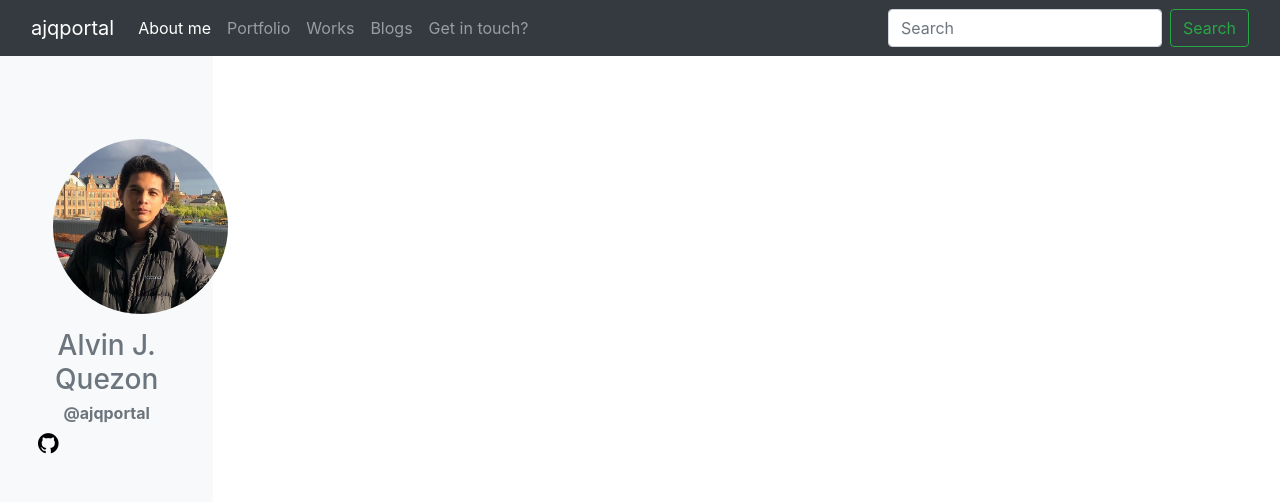
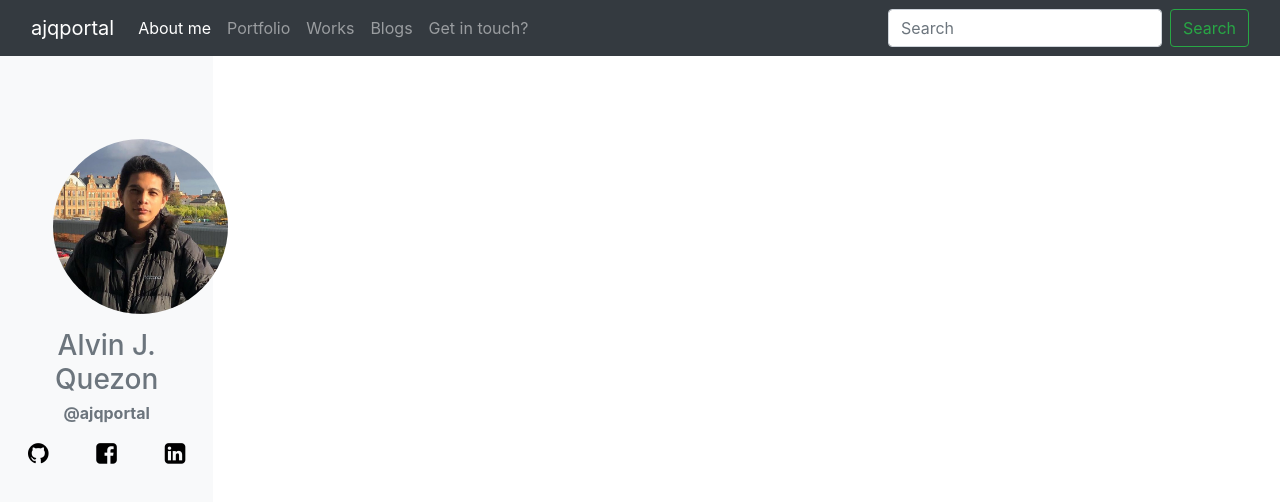
Before and after one commit to ajqportal/ajqportal.github.io, a plain HTML site: page index.html in a window 1280 px wide. Drawn offline with nearby package versions, Linux system fonts and the light colour scheme.

Commit message:
added social media contacts

```diff
--- a/index.html
+++ b/index.html
@@ -55,8 +55,16 @@
                             <div class="col-md-12 text-center">
                                 <h3 class="text-muted text-full-name">Alvin J. Quezon</h3>
                                 <h6 class="text-muted text-side-panel">@<a href="/index.html" class="text-reset">ajqportal</a></h6>
-                                <div class="col-md-4">
-                                    <a href="https://github.com/ajqportal" id="github" title="Personal GitHub account" data-toggle="tooltip"><i class="fa fa-github" style="color: black; font-size: 24px;"></i></a>
+                                <div class="row justify-content-center" style="padding-top: 10px;">
+                                    <div class="col-md-4">
+                                        <a href="https://github.com/ajqportal" id="github" title="Personal GitHub account" data-toggle="tooltip"><i class="fa fa-github" style="color: black; font-size: 24px;"></i></a>
+                                    </div>
+                                    <div class="col-md-4">
+                                        <a href="https://facebook.com/ajqportal" id="facebook" title="Facebook profile" data-toggle="tooltip"><i class="fa fa-facebook-square" style="color: black; font-size: 24px;    "></i></a>
+                                    </div>
+                                    <div class="col-md-4">
+                                        <a href="https://www.linkedin.com/in/ajqportal/" id="linkedin" title="LinkedIn profile" data-toggle="tooltip"><i class="fa fa-linkedin-square" style="color: black; font-size: 24px;"></i></a>
+                                    </div>
                                 </div>
                             </div>
                         </div>
--- a/js/offcanvas.js
+++ b/js/offcanvas.js
@@ -7,3 +7,5 @@
 })()
 
 $('#github').tooltip();
+$('#facebook').tooltip();
+$('#linkedin').tooltip();
```
